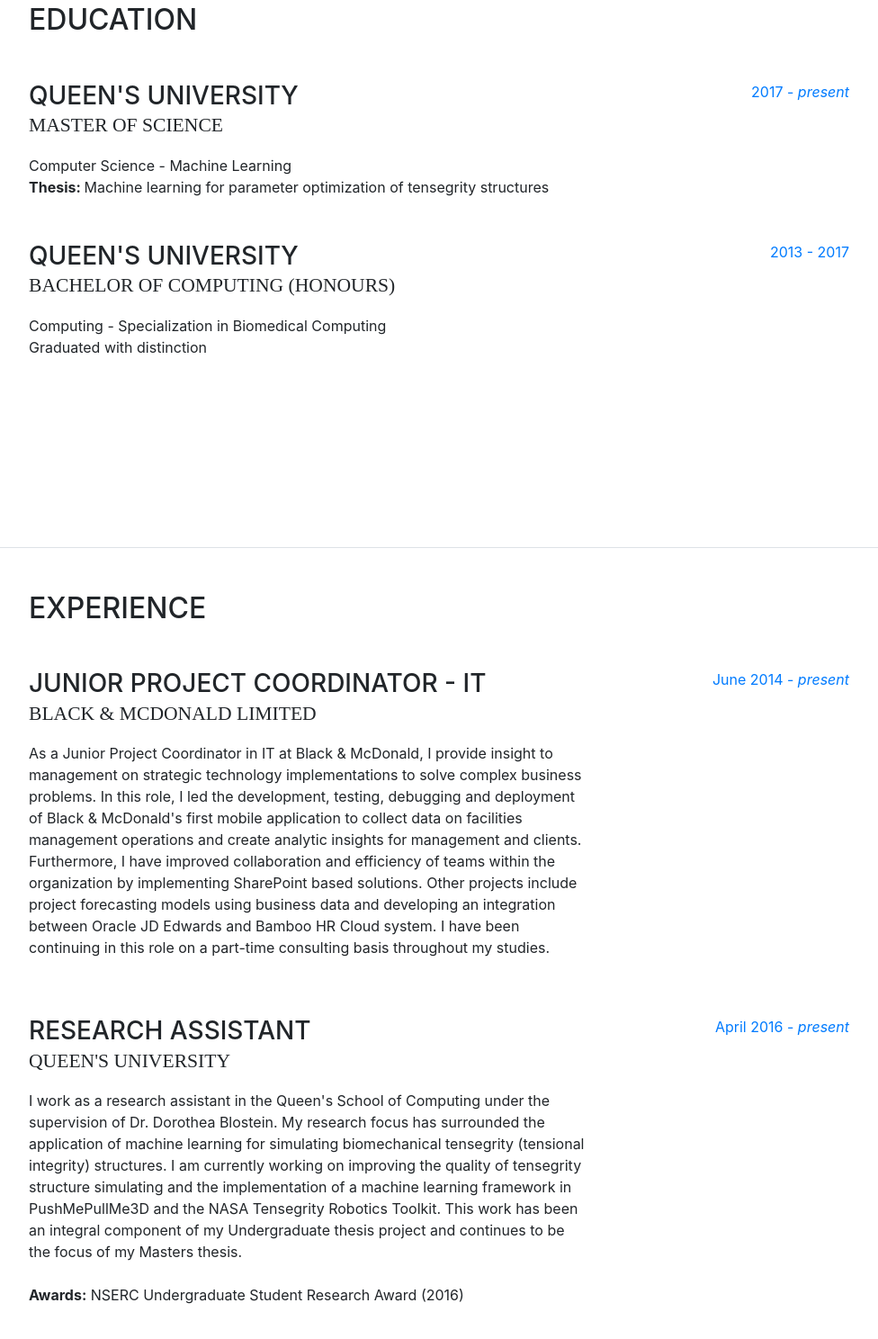
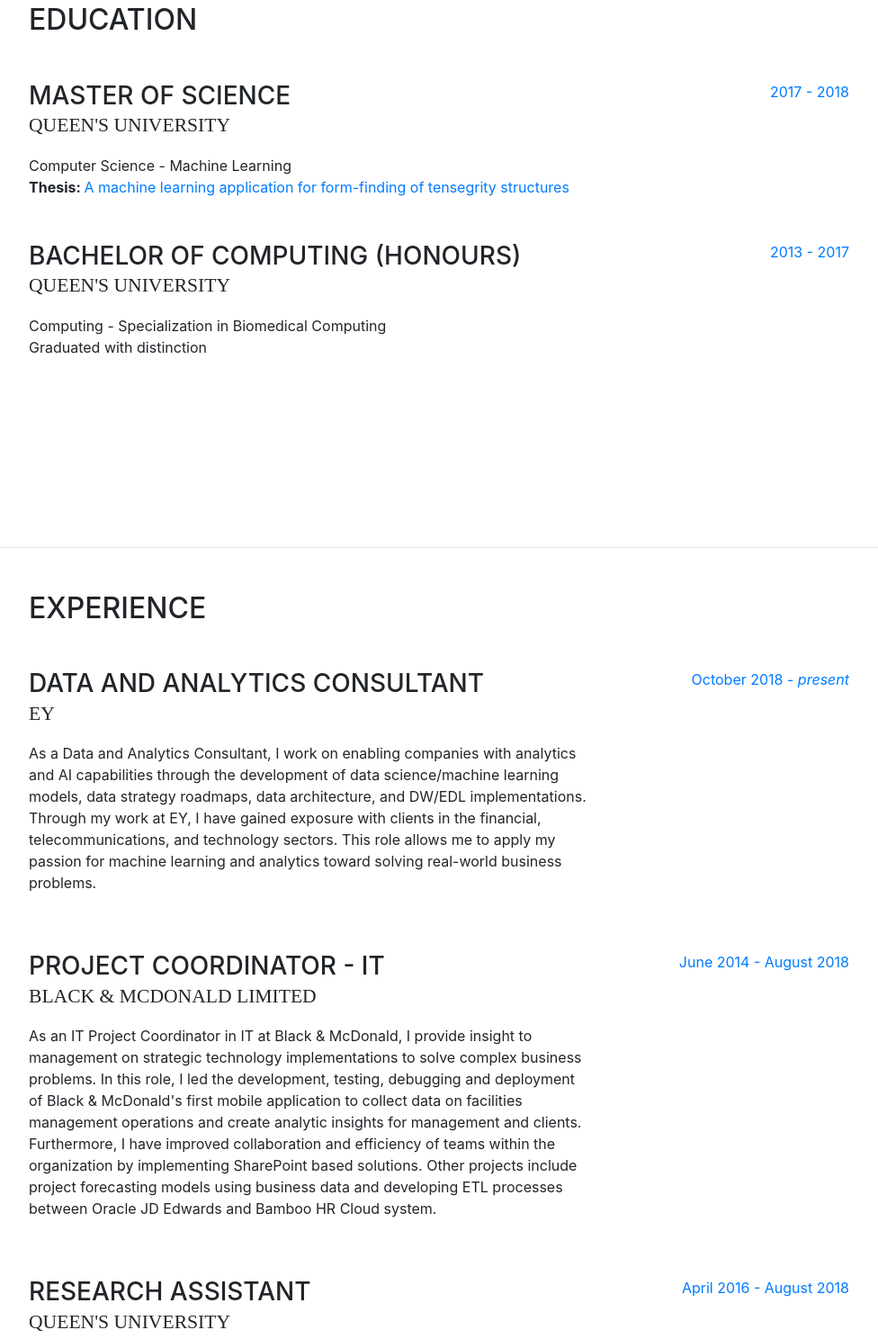
Before and after one commit to nuwanperera/nuwanperera.github.io, a website with bundled scripts: page index.html in a window 1280 px wide. Shown: the part 991-2479 px from the top of the page at 90% size, without its empty margins (288-1264 px from the left). Built offline with nearby package versions, Linux system fonts and the light colour scheme; a web font is replaced by a local one.

Commit message:
updated resume

```diff
--- a/index.html
+++ b/index.html
@@ -79,8 +79,13 @@
           </h1>
           <div class="subheading mb-5">Developer · Consultant · Analytics · Project Management
           </div>
-          <p class="mb-5">I am currently a Master of Science candidate at Queen's University in computer science with a focus on machine learning. I am also a technology consultant and developer working with diverse organizations including large
-		  corporations, start-ups, and student organizations to achieve their technology goals and improve efficiency.
+          <p class="mb-5">I am currently a Data and Analytics Consultant at EY in Toronto, Canada. As a Consultant, I work on enabling companies with analytics capabilities, through
+		  the development of data science/machine learning models, data strategy, data architecture, and DW/EDL implementations. Previously, I have worked on the development of mobile applications
+		  ETL design and implementation, and forecasting models for a clients in the energy, construction, and healthcare industries. I have also worked in a research environment for over 2 years
+		  developing a machine learning framework to improve the design process of tensegrity structures.
+		  I hold a Master of Science in Computer Science and a Bachelor of Computing (Hons) in Biomedical Computing from Queen's University.
+		  I have a broad range of experiences in machine learning, data science, data engineering, and software development.
+
 
 		  <br><br>Please feel free to continue reading or contact me about any interesting opportunities!</p>
           <ul class="list-inline list-social-icons mb-0">
@@ -118,21 +123,21 @@
 
           <div class="resume-item d-flex flex-column flex-md-row mb-5">
             <div class="resume-content mr-auto">
-              <h3 class="mb-0">Queen's University</h3>
-              <div class="subheading mb-3">Master of Science</div>
+              <h3 class="mb-0">Master of Science</h3>
+              <div class="subheading mb-3">Queen's University</div>
               <div>Computer Science - Machine Learning <br>
-			  <b>Thesis: </b> Machine learning for parameter optimization of tensegrity structures</div>
+			  <b>Thesis: </b> <a href="https://qspace.library.queensu.ca/handle/1974/24485">A machine learning application for form-finding of tensegrity structures</a></div>
 
             </div>
             <div class="resume-date text-md-right">
-              <span class="text-primary">2017 - <i>present</i></span>
+              <span class="text-primary">2017 - 2018</span>
             </div>
           </div>
 
           <div class="resume-item d-flex flex-column flex-md-row">
             <div class="resume-content mr-auto">
-              <h3 class="mb-0">Queen's University</h3>
-              <div class="subheading mb-3">Bachelor of Computing (Honours)</div>
+              <h3 class="mb-0">Bachelor of Computing (Honours)</h3>
+              <div class="subheading mb-3">Queen's University</div>
               <p>Computing - Specialization in Biomedical Computing<br> Graduated with distinction</p>
             </div>
             <div class="resume-date text-md-right">
@@ -149,15 +154,28 @@
 
           <div class="resume-item d-flex flex-column flex-md-row mb-5">
             <div class="resume-content mr-auto">
-              <h3 class="mb-0">Junior Project Coordinator - IT</h3>
-              <div class="subheading mb-3">Black & McDonald Limited</div>
-              <p>As a Junior Project Coordinator in IT at Black & McDonald, I provide insight to management on strategic technology implementations to solve complex business problems. In this role, I led the development, testing, debugging and deployment
-				of Black & McDonald's first mobile application to collect data on facilities management operations and create analytic insights for management and clients. Furthermore, I have improved collaboration and efficiency of teams within the organization
-					by implementing SharePoint based solutions. Other projects include project forecasting models using business data and developing an integration between Oracle JD Edwards and Bamboo HR Cloud system.
-					I have been continuing in this role on a part-time consulting basis throughout my studies.</p>
+              <h3 class="mb-0">Data and Analytics Consultant</h3>
+              <div class="subheading mb-3">EY</div>
+              <p>As a Data and Analytics Consultant, I work on enabling companies with analytics and AI capabilities through the development of data science/machine learning models,
+				data strategy roadmaps, data architecture, and DW/EDL implementations. Through my work at EY, I have gained exposure with clients in the financial, telecommunications, and technology sectors.
+				This role allows me to apply my passion for machine learning and analytics toward solving real-world
+				business problems.</p>
             </div>
             <div class="resume-date text-md-right">
-              <span class="text-primary">June 2014 - <i>present</i></span>
+              <span class="text-primary">October 2018 - <i>present</i></span>
+            </div>
+          </div>
+		  <div class="resume-item d-flex flex-column flex-md-row mb-5">
+            <div class="resume-content mr-auto">
+              <h3 class="mb-0">Project Coordinator - IT</h3>
+              <div class="subheading mb-3">Black & McDonald Limited</div>
+              <p>As an IT Project Coordinator in IT at Black & McDonald, I provide insight to management on strategic technology implementations to solve complex business problems. In this role, I led the development, testing, debugging and deployment
+				of Black & McDonald's first mobile application to collect data on facilities management operations and create analytic insights for management and clients. Furthermore, I have improved collaboration and efficiency of teams within the organization
+					by implementing SharePoint based solutions. Other projects include project forecasting models using business data and developing ETL processes between Oracle JD Edwards and Bamboo HR Cloud system.
+					</p>
+            </div>
+            <div class="resume-date text-md-right">
+              <span class="text-primary">June 2014 - August 2018</span>
             </div>
           </div>
 
@@ -165,13 +183,13 @@
             <div class="resume-content mr-auto">
               <h3 class="mb-0">Research Assistant</h3>
               <div class="subheading mb-3">Queen's University</div>
-              <p>I work as a research assistant in the Queen's School of Computing under the supervision of Dr. Dorothea Blostein. My research focus has surrounded the application of machine learning for simulating biomechanical tensegrity (tensional integrity)
-			  structures. I am currently working on improving the quality of tensegrity structure simulating and the implementation of a machine learning framework in PushMePullMe3D and the NASA Tensegrity Robotics Toolkit. This work has been an integral component of my
-			  Undergraduate thesis project and continues to be the focus of my Masters thesis.<br><br>
+              <p>As a research assistant in the Queen's School of Computing under the supervision of Dr. Dorothea Blostein, my focus surrounded the application of machine learning for simulating biomechanical tensegrity (tensional integrity)
+			  structures. I worked on improving the quality of tensegrity structure simulation and the implementation of a machine learning framework for PushMePullMe3D and the NASA Tensegrity Robotics Toolkit. This work was an integral component of my
+			  Undergraduate and Master of Science thesis.<br><br>
 			  <b>Awards:</b> NSERC Undergraduate Student Research Award (2016)</p>
             </div>
             <div class="resume-date text-md-right">
-              <span class="text-primary">April 2016 - <i>present</i></span>
+              <span class="text-primary">April 2016 - August 2018</span>
             </div>
           </div>
 
@@ -186,7 +204,7 @@
 			  In this role, I also assist the development of course content for assignments and projects.</p>
             </div>
             <div class="resume-date text-md-right">
-              <span class="text-primary">September 2017 - <i>present</i></span>
+              <span class="text-primary">September 2017 - May 2018</span>
             </div>
           </div>
         </div>
@@ -203,7 +221,7 @@
               <p>As Finance Chair, I oversee all budgeting and resource allocation for the CSearch Conference - a conference promoting research in computer science for both undergraduate and graduate students in Canada.</p>
             </div>
             <div class="resume-date text-md-right">
-              <span class="text-primary">January 2018 - <i>present</i></span>
+              <span class="text-primary">January 2018 - October 2018</span>
             </div>
           </div>
 
@@ -211,11 +229,11 @@
             <div class="resume-content mr-auto">
               <h3 class="mb-0">Appointments Officer</h3>
               <div class="subheading mb-3">Graduate Computing Society</div>
-              <p>As the Appointments Officer, I represent graduate computing students in the promotions and interview process for Computing faculty. During my term, I was on the Faculty Appointment Committee for the hiring of two new Professors in the School of Computing. In this role, I also assist in the organization of events and the annual conference for
+              <p>As the Appointments Officer, I represented graduate computing students in the promotions and interview process for Computing faculty. During my term, I was on the Faculty Appointment Committee for the hiring of two new Professors in the School of Computing. In this role, I also assist in the organization of events and the annual conference for
 			  Masters and PhD students in computing at Queen's.</p>
             </div>
             <div class="resume-date text-md-right">
-              <span class="text-primary">September 2017 - <i>present</i></span>
+              <span class="text-primary">September 2017 - August 2018</span>
             </div>
           </div>
 
@@ -285,8 +303,8 @@
 	  <section class="resume-section p-3 p-lg-5 d-flex flex-column" id="research">
         <div class="my-auto">
           <h2 class="mb-5">Research</h2>
-          <p> As a component of my Masters thesis, I am currently conducting research in the School of Computing at Queen's University under the supervision of Dr. Dorothea Blostein.
-		  My research focuses on the implementing a machine learning framework for parameter optimization of tensegrity (tensional integrity) structures into the simulation platforms: PushMePullMe3D and the NASA Tensegrity Robotics Toolkit.
+          <p> As a component of my Masters thesis, I conducted research in the School of Computing at Queen's University under the supervision of Dr. Dorothea Blostein.
+		  My research focused on implementing a machine learning framework for parameter optimization of tensegrity (tensional integrity) structures into the simulation platforms: PushMePullMe3D and the NASA Tensegrity Robotics Toolkit.
 		  <br><br>Tensegrity structures can provide an abstract model of the tension and compression within a structure, these models are believed to be insightful for areas of research in soft robotics, biomechanics, cellular biology and structural mechanics.
 		  These structures are often composed of cables under tension interconnected with rods under compression to produce a stable and adaptive structure.
 		  PushMePullMe3D and the NASA Tensegrity Robotics Toolkit are simulation platforms that allow users to interact with and understand tensegrity structures. Constructing tensegrity structures can require a high amount of precision to provide insightful results.
@@ -406,16 +424,19 @@
           <ul class="fa-ul mb-0">
             <li>
               <i class="fa-li fa fa-rocket"></i>
-              Database Management Systems - NoSQL (Hadoop, MongoDB) and SQL (MS SQL, MySQL, Oracle)</li>
+              Database Management Systems - NoSQL (Hadoop, MongoDB) and SQL (SQL Server, MySQL)</li>
             <li>
               <i class="fa-li fa fa-rocket"></i>
               Machine Learning and Big Data Analytics- statistical, supervised and unsupervised machine learning and data mining techniques using development tools including MATLAB, Sci-Kit Learn, and KNIME</li>
+			 <li>
+              <i class="fa-li fa fa-rocket"></i>
+			  Cloud Computing - MS Azure, IBM Cloud, AWS</li>
             <li>
               <i class="fa-li fa fa-rocket"></i>
-			  Enterprise Software - MS SharePoint (2010/2013), IIS, VMWare, Oracle JD Edwards</li>
-            <li>
+              Project Management - agile development, scrum, iterative development, black box/white box testing, project forecasting, capacity planning, Asana, Trello</li>
+			 <li>
               <i class="fa-li fa fa-rocket"></i>
-              Project Management - agile development, scrum, iterative development, black box/white box testing, project forecasting, capacity planning</li>
+			  Other tools/platforms - MS SharePoint, IIS, VMWare, Terraform, Oracle JD Edwards</li>
           </ul>
         </div>
       </section>
```
